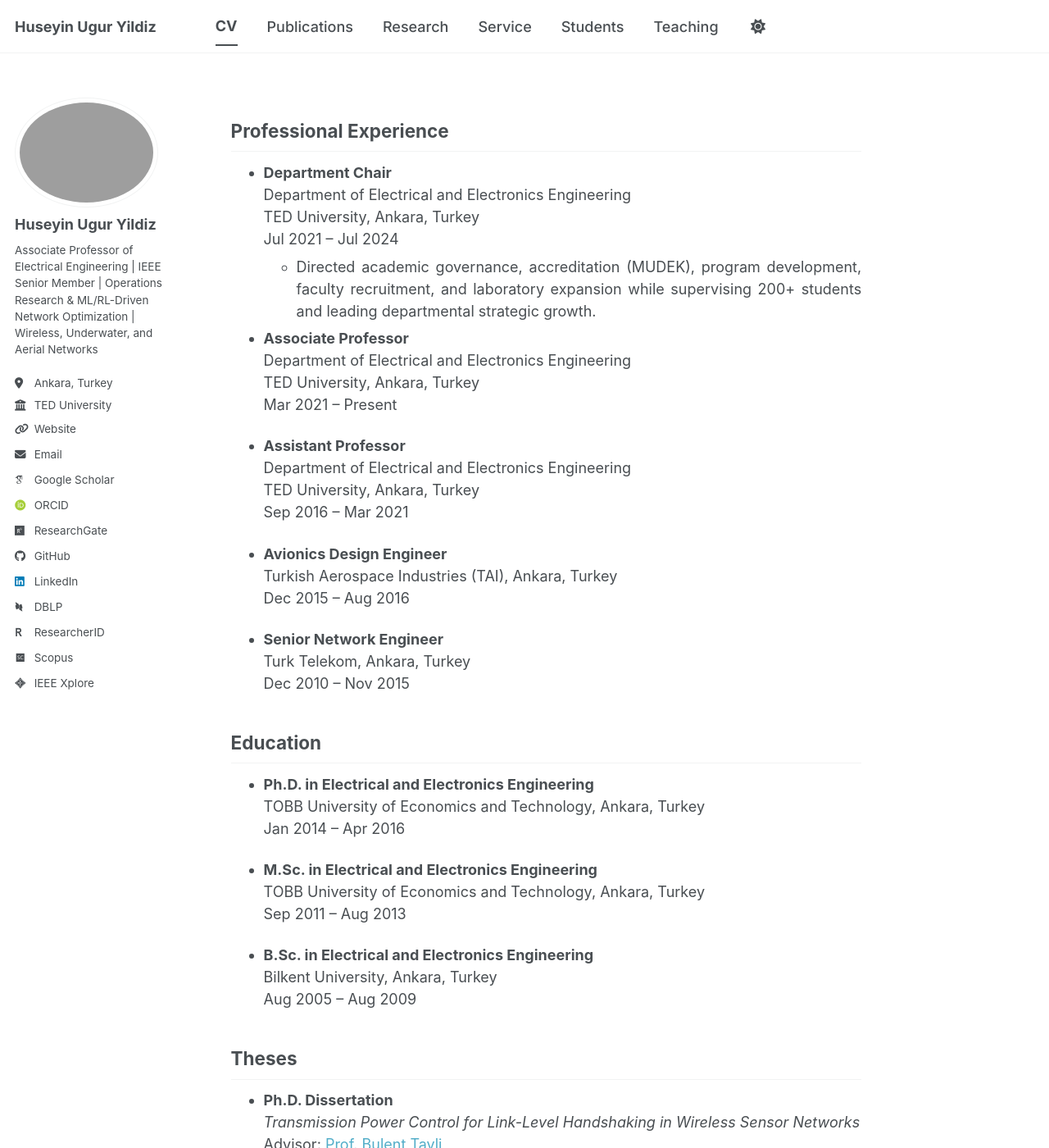
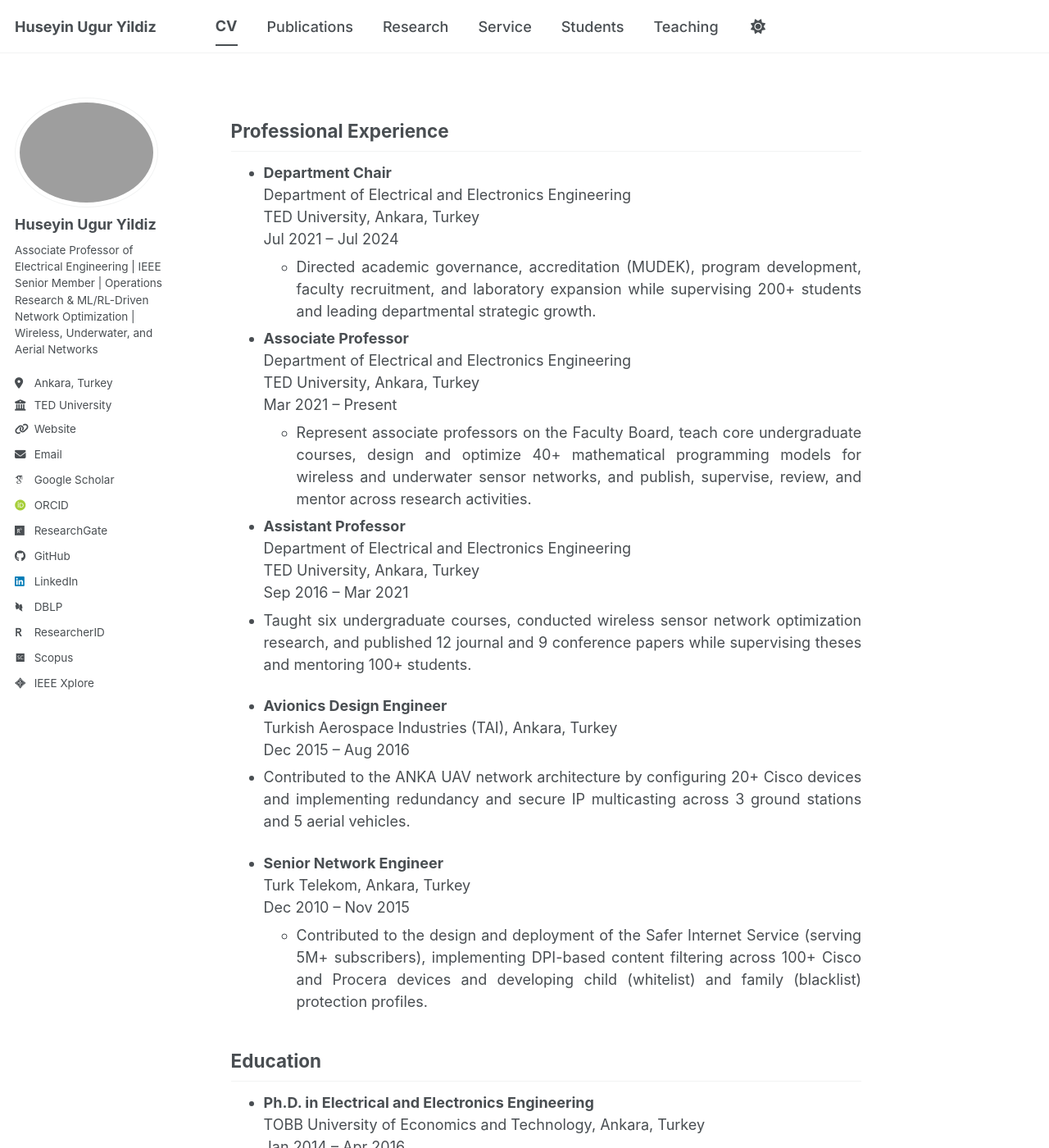
Before and after one commit to huguryildiz/huguryildiz.github.io, a Jekyll site: the page built from _pages/cv.md, in a window 1280 px wide and 1400 px high. Shown: the whole window at 82% size. Built offline with Jekyll 4.4.1, drawn with Linux system fonts in a browser that asks for light colours; some web fonts are replaced; a script bundle is joined from its source files by our own code; library files that are not in the unit come from our copies; a style sheet for code colours, icons or effects is not loaded.

Commit message:
Update cv.md

```diff
--- a/_pages/cv.md
+++ b/_pages/cv.md
@@ -19,19 +19,23 @@ Jul 2021 – Jul 2024
 Department of Electrical and Electronics Engineering <br>
 TED University, Ankara, Turkey <br>
 Mar 2021 – Present
+  - Represent associate professors on the Faculty Board, teach core undergraduate courses, design and optimize 40+ mathematical programming models for wireless and underwater sensor networks, and publish, supervise, review, and mentor across research activities.
 
 - **Assistant Professor** <br>
 Department of Electrical and Electronics Engineering <br>
 TED University, Ankara, Turkey <br>
 Sep 2016 – Mar 2021
+- Taught six undergraduate courses, conducted wireless sensor network optimization research, and published 12 journal and 9 conference papers while supervising theses and mentoring 100+ students.
 
 - **Avionics Design Engineer** <br>
 Turkish Aerospace Industries (TAI), Ankara, Turkey <br>
 Dec 2015 – Aug 2016
+- Contributed to the ANKA UAV network architecture by configuring 20+ Cisco devices and implementing redundancy and secure IP multicasting across 3 ground stations and 5 aerial vehicles.
 
 - **Senior Network Engineer** <br>
 Turk Telekom, Ankara, Turkey <br>
 Dec 2010 – Nov 2015
+  - Contributed to the design and deployment of the Safer Internet Service (serving 5M+ subscribers), implementing DPI-based content filtering across 100+ Cisco and Procera devices and developing child (whitelist) and family (blacklist) protection profiles.
 
 ## Education
 
```
